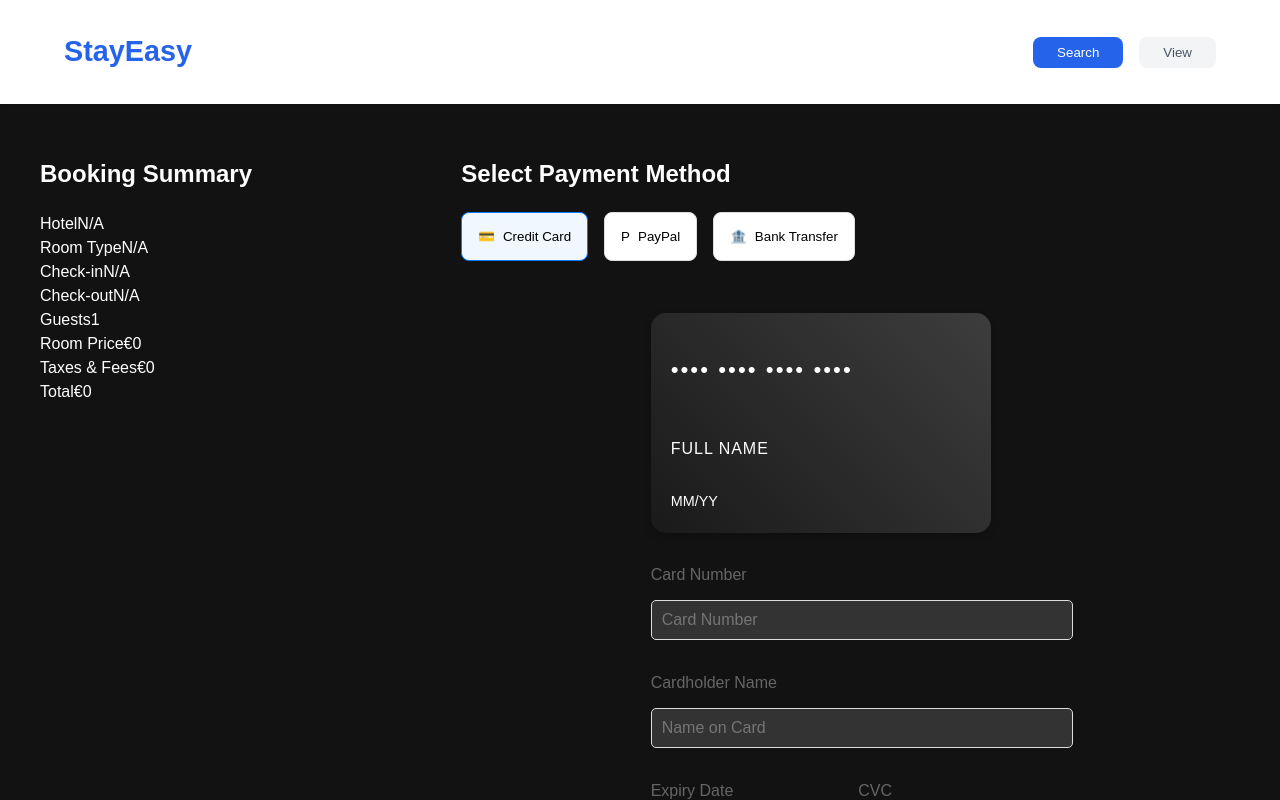
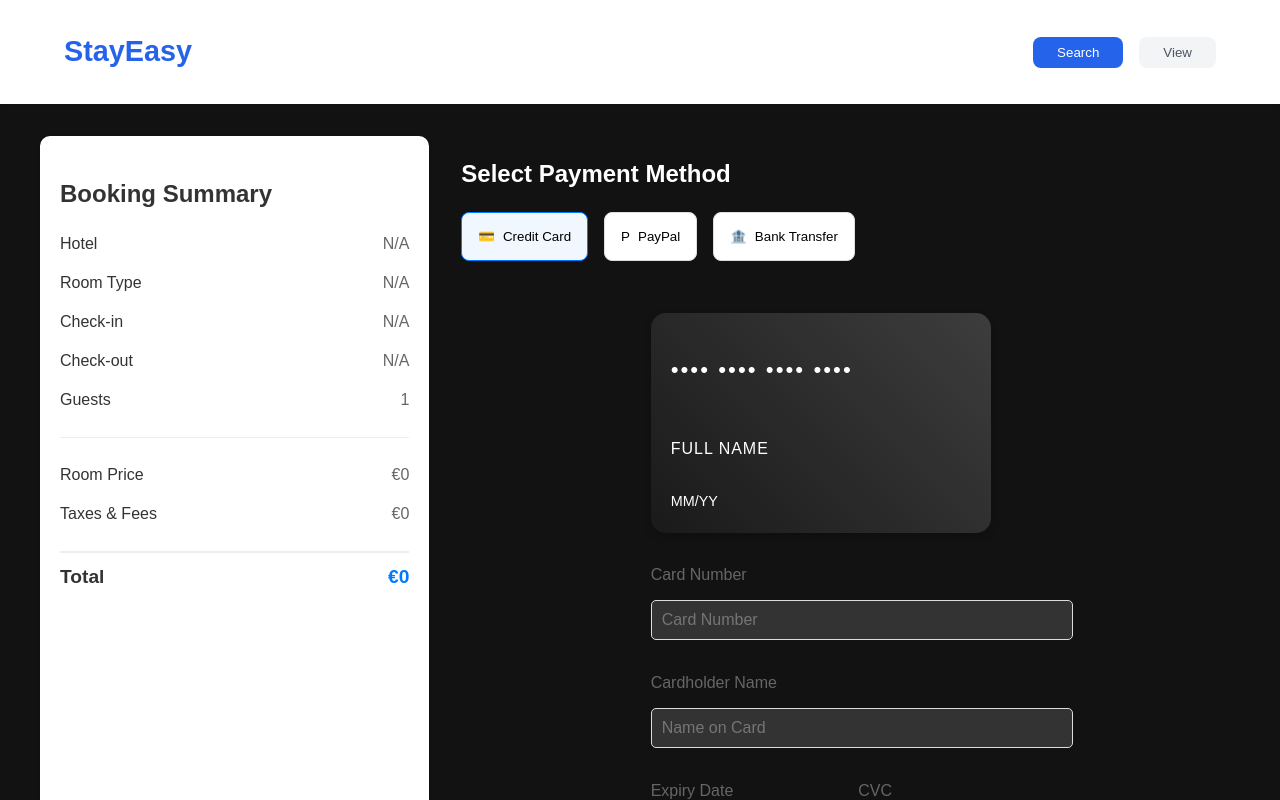
Before and after one commit to nawwardiab/hotel-booking-app, a React (Vite) app: page /payment in a window 1280 px wide. Shown: the top 800 px of the page. Built offline with nearby package versions, Linux system fonts and the light colour scheme; what @react-pdf/renderer would draw is missing.

Commit message:
paymentcss

```diff
--- /dev/null
+++ b/src/components/payment/BookingSummary.css
@@ -0,0 +1,52 @@
+.booking-summary {
+  background: white;
+  border-radius: 10px;
+  padding: 20px;
+  box-shadow: 0 2px 4px rgba(0, 0, 0, 0.1);
+}
+
+.booking-summary h2 {
+  margin-bottom: 20px;
+  color: #333;
+  font-size: 1.5rem;
+}
+
+.summary-content {
+  display: flex;
+  flex-direction: column;
+  gap: 15px;
+}
+
+.summary-item {
+  display: flex;
+  justify-content: space-between;
+  align-items: center;
+  color: #666;
+}
+
+.summary-item span:first-child {
+  color: #333;
+  font-weight: 500;
+}
+
+.divider {
+  height: 1px;
+  background-color: #eee;
+  margin: 10px 0;
+}
+
+.summary-total {
+  display: flex;
+  justify-content: space-between;
+  align-items: center;
+  font-weight: bold;
+  font-size: 1.2rem;
+  color: #333;
+  margin-top: 10px;
+  padding-top: 10px;
+  border-top: 2px solid #eee;
+}
+
+.summary-total span:last-child {
+  color: #007bff;
+}
--- a/src/components/payment/BookingSummary.jsx
+++ b/src/components/payment/BookingSummary.jsx
@@ -1,5 +1,5 @@
 import React from 'react';
-// import './BookingSummary.css';
+import './BookingSummary.css';
 
 const BookingSummary = ({ bookingDetails }) => {
   return (
```
